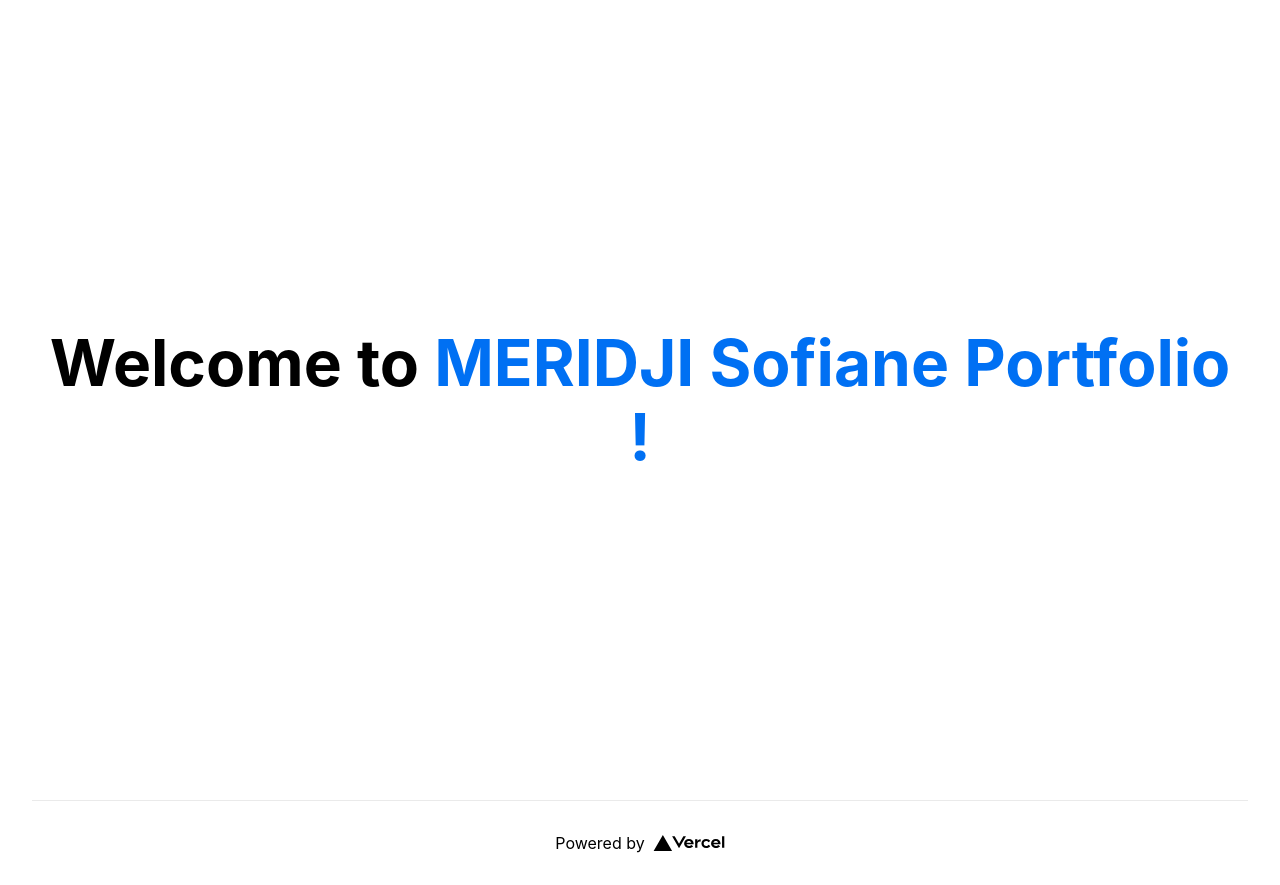
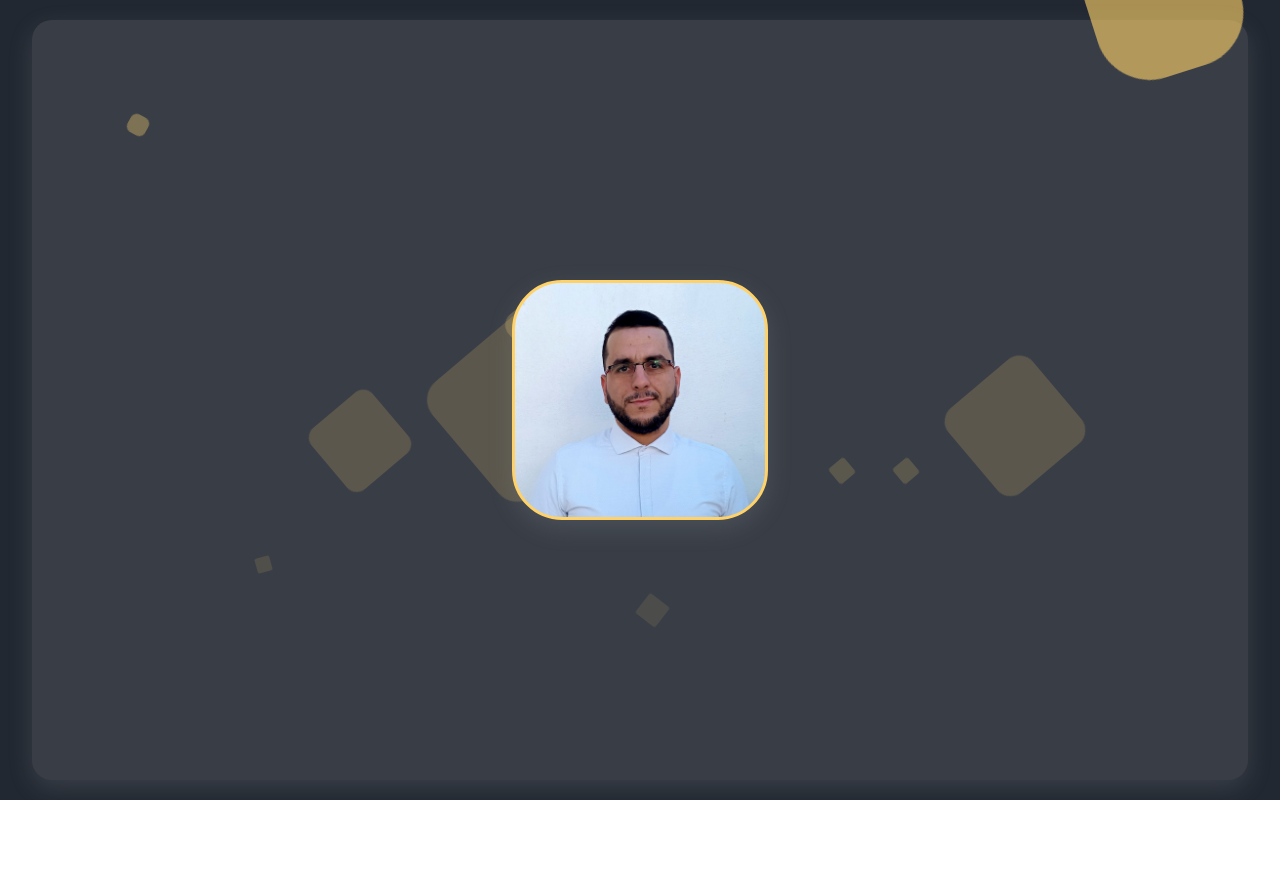
Before and after one commit to sofianemeridji/my-portfolio, a Next.js app: page / in a window 1280 px wide. After the commit the page ends 800 px from the top, so only its background shows below. Built offline with nearby package versions, Linux system fonts and the light colour scheme.

Commit message:
first presentation

```diff
--- a/pages/index.js
+++ b/pages/index.js
@@ -1,34 +1,31 @@
 import Head from 'next/head'
 import Image from 'next/image'
 import styles from '../styles/Home.module.css'
+import Page from '../src/layouts/page'
 
 export default function Home() {
   return (
-    <div className={styles.container}>
-      <Head>
-        <title>Create Next App</title>
-        <meta name="description" content="Generated by create next app" />
-        <link rel="icon" href="/favicon.ico" />
-      </Head>
+    <Page name={'GO!'}>
+      <div className={styles.area}>
+        <ul className={styles.circles}>
+          <li></li>
+          <li></li>
+          <li></li>
+          <li></li>
+          <li></li>
+          <li></li>
+          <li></li>
+          <li></li>
+          <li></li>
+          <li></li>
+          <li></li>
+        </ul>
+        <div className={styles.avatar}>
 
-      <main className={styles.main}>
-        <h1 className={styles.title}>
-          Welcome to <a href="https://nextjs.org">MERIDJI Sofiane Portfolio !</a>
-        </h1>
-      </main>
+      </div>
+      </div>
 
-      <footer className={styles.footer}>
-        <a
-          href="https://vercel.com?utm_source=create-next-app&utm_medium=default-template&utm_campaign=create-next-app"
-          target="_blank"
-          rel="noopener noreferrer"
-        >
-          Powered by{' '}
-          <span className={styles.logo}>
-            <Image src="/vercel.svg" alt="Vercel Logo" width={72} height={16} />
-          </span>
-        </a>
-      </footer>
-    </div>
+
+    </Page>
   )
 }
--- /dev/null
+++ b/src/layouts/page.js
@@ -0,0 +1,18 @@
+import Head from 'next/head'
+import styles from '../../styles/Page.module.css'
+
+export default function Page(props) {
+  return (
+    <div  className={styles.container}>
+      <Head>
+        <title>MERIDJI Sofiane PORTFOLIO - {props.name}</title>
+        <meta name="description" content="MERIDJI Sofiane PORTFOLIO" />
+        <link rel="icon" href="/favicon.ico" />
+      </Head>
+
+      <main>
+          {props.children}
+      </main>
+    </div>
+  )
+}
--- a/styles/Home.module.css
+++ b/styles/Home.module.css
@@ -1,111 +1,169 @@
-.container {
-  padding: 0 2rem;
+@import url('https://fonts.googleapis.com/css?family=Exo:400,700');
+
+.context {
+    width: 100%;
+    position: absolute;
+    top:50vh;
+
 }
 
-.main {
-  min-height: 100vh;
-  padding: 4rem 0;
-  flex: 1;
-  display: flex;
-  flex-direction: column;
-  justify-content: center;
-  align-items: center;
+.context h1{
+    text-align: center;
+    color: #fff;
+    font-size: 50px;
 }
 
-.footer {
-  display: flex;
-  flex: 1;
-  padding: 2rem 0;
-  border-top: 1px solid #eaeaea;
-  justify-content: center;
-  align-items: center;
+
+.area{
+    background: #393E46;
+    background: -webkit-linear-gradient(to left, #8f94fb, #4e54c8);
+    height: 95vh;
+    width: 95vw;
+    flex: 1;
+    display: flex;
+    flex-direction: column;
+    justify-content: center;
+    align-items: center;
+    border-radius: 20px;
+    margin-left: 2.5vw;
+    margin-right: 2.5vw;
+    box-shadow: rgba(149, 157, 165, 0.2) 0px 8px 24px;
 }
 
-.footer a {
-  display: flex;
-  justify-content: center;
-  align-items: center;
-  flex-grow: 1;
+.circles{
+  top: 0;
+  left: 0;
+  width: 100%;
+  height: 100%;
+  overflow: hidden;
 }
 
-.title a {
-  color: #0070f3;
-  text-decoration: none;
+.circles li{
+    position: absolute;
+    display: block;
+    list-style: none;
+    width: 20px;
+    height: 20px;
+    background: #ffd26985;
+    animation: animate 25s linear infinite;
+    bottom: 0px;
+
 }
 
-.title a:hover,
-.title a:focus,
-.title a:active {
-  text-decoration: underline;
+.circles li:nth-child(1){
+    left: 25%;
+    width: 80px;
+    height: 80px;
+    animation-delay: 0s;
 }
 
-.title {
-  margin: 0;
-  line-height: 1.15;
-  font-size: 4rem;
+
+.circles li:nth-child(2){
+    left: 10%;
+    width: 20px;
+    height: 20px;
+    animation-delay: 0s;
+    animation-duration: 12s;
 }
 
-.title,
-.description {
-  text-align: center;
+.circles li:nth-child(3){
+    left: 70%;
+    width: 20px;
+    height: 20px;
+    animation-delay: 0s;
 }
 
-.description {
-  margin: 4rem 0;
-  line-height: 1.5;
-  font-size: 1.5rem;
+.circles li:nth-child(4){
+    left: 40%;
+    width: 60px;
+    height: 60px;
+    animation-delay: 0s;
+    animation-duration: 18s;
 }
 
-.code {
-  background: #fafafa;
-  border-radius: 5px;
-  padding: 0.75rem;
-  font-size: 1.1rem;
-  font-family: Menlo, Monaco, Lucida Console, Liberation Mono, DejaVu Sans Mono,
-    Bitstream Vera Sans Mono, Courier New, monospace;
+.circles li:nth-child(5){
+    left: 65%;
+    width: 20px;
+    height: 20px;
+    animation-delay: 0s;
 }
 
-.grid {
-  display: flex;
-  align-items: center;
-  justify-content: center;
-  flex-wrap: wrap;
-  max-width: 800px;
+.circles li:nth-child(6){
+    left: 75%;
+    width: 110px;
+    height: 110px;
+    animation-delay: 0s;
 }
 
-.card {
-  margin: 1rem;
-  padding: 1.5rem;
-  text-align: left;
-  color: inherit;
-  text-decoration: none;
-  border: 1px solid #eaeaea;
-  border-radius: 10px;
-  transition: color 0.15s ease, border-color 0.15s ease;
-  max-width: 300px;
+.circles li:nth-child(7){
+    left: 35%;
+    width: 150px;
+    height: 150px;
+    animation-delay: 0s;
 }
 
-.card:hover,
-.card:focus,
-.card:active {
-  color: #0070f3;
-  border-color: #0070f3;
+.circles li:nth-child(8){
+    left: 50%;
+    width: 25px;
+    height: 25px;
+    animation-delay: 0s;
+    animation-duration: 45s;
 }
 
-.card h2 {
-  margin: 0 0 1rem 0;
-  font-size: 1.5rem;
+.circles li:nth-child(9){
+    left: 20%;
+    width: 15px;
+    height: 15px;
+    animation-delay: 0s;
+    animation-duration: 35s;
 }
 
-.card p {
-  margin: 0;
-  font-size: 1.25rem;
-  line-height: 1.5;
+.circles li:nth-child(10){
+    left: 85%;
+    width: 150px;
+    height: 150px;
+    animation-delay: 0s;
+    animation-duration: 11s;
 }
 
-.logo {
-  height: 1em;
-  margin-left: 0.5rem;
+.circles li:nth-child(11){
+    left: 85%;
+    width: 150px;
+    height: 150px;
+    animation-delay: 0s;
+    animation-duration: 11s;
+}
+
+.avatar {
+    height: 30vh;
+    width: 20vw;
+    background-image: url("../assets/images/sofiane.png");
+    position: absolute;
+    border-radius: 50px;
+    box-shadow: rgba(149, 157, 165, 0.2) 0px 8px 24px;
+    background-size: cover;
+    background-repeat: no-repeat;
+    border: solid #ffd269;
+}
+
+
+
+@keyframes animate {
+
+    0%{
+        transform: translateY(0) rotate(0deg);
+        display: none;
+        opacity: 0;
+        border-radius: 0;
+    }
+
+    100%{
+        transform: translateY(-1000px) rotate(720deg);
+        opacity: 1;
+        border-radius: 50%;
+        display: block;
+    }
+
 }
 
 @media (max-width: 600px) {
--- /dev/null
+++ b/styles/Page.module.css
@@ -0,0 +1,119 @@
+.container {
+  height: 100vh;
+  width: 100vw;
+  padding-top: 2.5vh;
+  background-color: #222831;
+}
+
+.main {
+  min-height: 100vh;
+  padding: 4rem 0;
+  flex: 1;
+  display: flex;
+  flex-direction: column;
+  justify-content: center;
+  align-items: center;
+}
+
+.footer {
+  display: flex;
+  flex: 1;
+  padding: 2rem 0;
+  border-top: 1px solid #eaeaea;
+  justify-content: center;
+  align-items: center;
+}
+
+.footer a {
+  display: flex;
+  justify-content: center;
+  align-items: center;
+  flex-grow: 1;
+}
+
+.title a {
+  color: #0070f3;
+  text-decoration: none;
+}
+
+.title a:hover,
+.title a:focus,
+.title a:active {
+  text-decoration: underline;
+}
+
+.title {
+  margin: 0;
+  line-height: 1.15;
+  font-size: 4rem;
+}
+
+.title,
+.description {
+  text-align: center;
+}
+
+.description {
+  margin: 4rem 0;
+  line-height: 1.5;
+  font-size: 1.5rem;
+}
+
+.code {
+  background: #fafafa;
+  border-radius: 5px;
+  padding: 0.75rem;
+  font-size: 1.1rem;
+  font-family: Menlo, Monaco, Lucida Console, Liberation Mono, DejaVu Sans Mono,
+    Bitstream Vera Sans Mono, Courier New, monospace;
+}
+
+.grid {
+  display: flex;
+  align-items: center;
+  justify-content: center;
+  flex-wrap: wrap;
+  max-width: 800px;
+}
+
+.card {
+  margin: 1rem;
+  padding: 1.5rem;
+  text-align: left;
+  color: inherit;
+  text-decoration: none;
+  border: 1px solid #eaeaea;
+  border-radius: 10px;
+  transition: color 0.15s ease, border-color 0.15s ease;
+  max-width: 300px;
+}
+
+.card:hover,
+.card:focus,
+.card:active {
+  color: #0070f3;
+  border-color: #0070f3;
+}
+
+.card h2 {
+  margin: 0 0 1rem 0;
+  font-size: 1.5rem;
+}
+
+.card p {
+  margin: 0;
+  font-size: 1.25rem;
+  line-height: 1.5;
+}
+
+.logo {
+  height: 1em;
+  margin-left: 0.5rem;
+}
+
+@media (max-width: 600px) {
+  .grid {
+    width: 100%;
+    flex-direction: column;
+  }
+}
```
Also changed, not shown: assets/images/sofiane.png (added).
